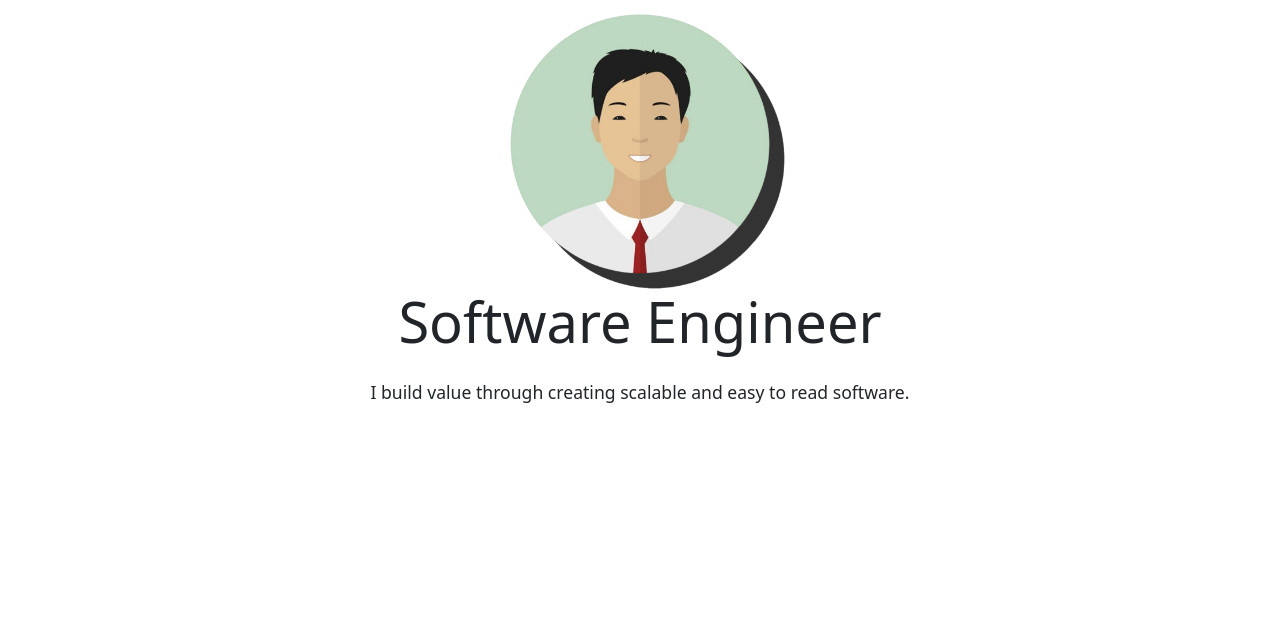
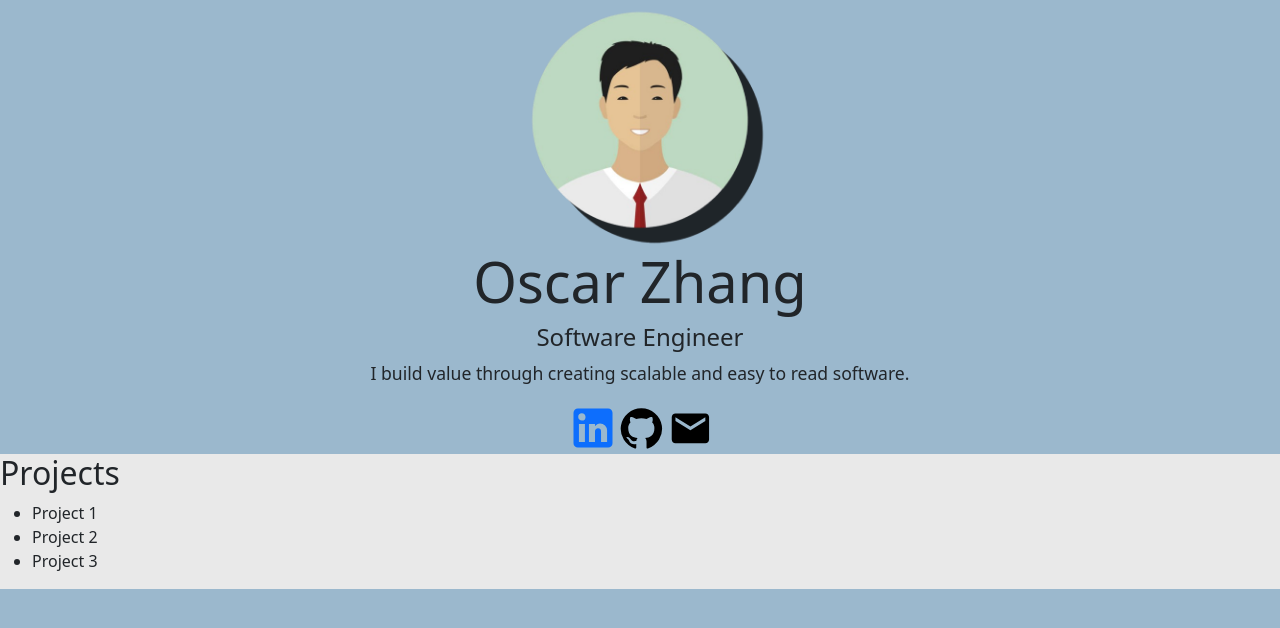
Before and after one commit to oscarzhang228/Portfolio-OZ, a React (Vite) app: page / in a window 1280 px wide. Shown: the top 628 px of the page. Built offline with nearby package versions, Linux system fonts and the light colour scheme.

Commit message:
added subtitle to profile

```diff
--- a/package.json
+++ b/package.json
@@ -10,6 +10,10 @@
     "preview": "vite preview"
   },
   "dependencies": {
+    "@emotion/react": "^11.11.4",
+    "@emotion/styled": "^11.11.0",
+    "@mui/icons-material": "^5.15.12",
+    "@mui/material": "^5.15.12",
     "react": "^18.2.0",
     "react-dom": "^18.2.0",
     "react-router-dom": "^6.22.3"
--- a/src/components/Profile/Profile.module.scss
+++ b/src/components/Profile/Profile.module.scss
@@ -1,10 +1,17 @@
 .Profile-Logo {
-  width: 18rem;
+  width: 15rem;
   filter: drop-shadow(15px 15px rgba(0, 0, 0, 0.8));
 }
 
 .Profile-Title {
   font-size: 3.5rem;
+  @media screen and (max-width: 768px) {
+    font-size: 2.5rem;
+  }
+}
+
+.Profile-Subtitle {
+  font-size: 1.5rem;
 }
 
 .Profile-Body {
--- a/src/components/Profile/Profile.tsx
+++ b/src/components/Profile/Profile.tsx
@@ -1,13 +1,17 @@
 import profilePic from "../../assets/profile-pic.png";
 import styles from "./Profile.module.scss";
 
+/**
+ * Profile section for the website. Displayed at the top
+ */
 export default function Profile() {
   return (
     <section className="d-flex flex-column align-items-center">
       <img src={profilePic} className={styles["Profile-Logo"]}></img>
       <section className={`text-center`}>
-        <h1 className={`${styles["Profile-Title"]}`}>Software Engineer</h1>
-        <p className={`${styles["Profile-Body"]} p-3 px-5`}>
+        <h1 className={`${styles["Profile-Title"]} pt-2`}>Oscar Zhang</h1>
+        <h2 className={`${styles["Profile-Subtitle"]}`}>Software Engineer</h2>
+        <p className={`${styles["Profile-Body"]} px-5`}>
           I build value through creating scalable and easy to read software.
         </p>
       </section>
--- /dev/null
+++ b/src/components/ProjectsBar/ProjectsBar.module.scss
@@ -0,0 +1,3 @@
+.ProjectsBar {
+  background-color: #e9e9e9;
+}
--- /dev/null
+++ b/src/components/ProjectsBar/ProjectsBar.tsx
@@ -0,0 +1,30 @@
+import styles from "./ProjectsBar.module.scss";
+import Paper from "@mui/material/Paper";
+/**
+ * ProjectsBar component used to display projects.
+ */
+export default function ProjectsBar() {
+  return (
+    <section className={`${styles["ProjectsBar"]}`}>
+      <h2>Projects</h2>
+      <ul>
+        <li>Project 1</li>
+        <li>Project 2</li>
+        <li>Project 3</li>
+      </ul>
+    </section>
+  );
+}
+
+type ProjectProps = {
+  elevation: number;
+  title: string;
+  description: string;
+  projectLink: string;
+};
+/**
+ * Project component used to display a single project.
+ */
+const Project = (props: ProjectProps) => {
+  return <Paper></Paper>;
+};
--- /dev/null
+++ b/src/components/SocialBar/SocialBar.module.scss
@@ -0,0 +1,7 @@
+.SocialBar-Icon {
+  transition: 200ms;
+  &:hover {
+    transform: translateY(-5px);
+    transition: 200ms;
+  }
+}
--- /dev/null
+++ b/src/components/SocialBar/SocialBar.tsx
@@ -0,0 +1,47 @@
+import LinkedInIcon from "@mui/icons-material/LinkedIn";
+import EmailIcon from "@mui/icons-material/Email";
+import GitHubIcon from "@mui/icons-material/GitHub";
+import styles from "./SocialBar.module.scss";
+
+/**
+ * SocialBar component used to display social media links and icons.
+ */
+export default function SocialBar() {
+  return (
+    <section className={`d-flex align-items-center justify-content-center`}>
+      <a
+        href="https://www.linkedin.com/in/oscarzhang228"
+        target="_blank"
+        className={`${styles["SocialBar-Icon"]}`}
+      >
+        <LinkedInIcon sx={linkedInStyle} />
+      </a>
+      <a
+        href="https://www.github.com/oscarzhang228"
+        target="_blank"
+        className={`pe-1 ${styles["SocialBar-Icon"]}`}
+      >
+        <GitHubIcon sx={iconStyle} />
+      </a>
+      <a
+        href="mailto:oscarzhang228@gmail.com"
+        target="_blank"
+        className={`${styles["SocialBar-Icon"]}`}
+      >
+        <EmailIcon sx={iconStyle} />
+      </a>
+    </section>
+  );
+}
+
+const linkedInStyle = {
+  width: "3.25rem",
+  height: "3.25rem",
+  padding: "0",
+};
+
+const iconStyle = {
+  width: "2.8rem",
+  height: "2.8rem",
+  color: "black",
+};
--- a/src/pages/Landing.tsx
+++ b/src/pages/Landing.tsx
@@ -1,9 +1,16 @@
 import Profile from "../components/Profile/Profile";
+import ProjectsBar from "../components/ProjectsBar/ProjectsBar";
+import SocialBar from "../components/SocialBar/SocialBar";
 
+/**
+ * Landing page for the website
+ */
 export default function Landing() {
   return (
-    <section>
+    <section className="page blue-page d-flex flex-column ">
       <Profile />
+      <SocialBar />
+      <ProjectsBar />
     </section>
   );
 }
--- a/src/styles/_globals.scss
+++ b/src/styles/_globals.scss
@@ -0,0 +1,9 @@
+@use "./variables" as *;
+.page {
+  // make sure pages fill up the screen
+  min-height: 100vh;
+  min-width: 100vw;
+  &.blue-page {
+    background-color: $light-blue;
+  }
+}
--- a/src/styles/_variables.scss
+++ b/src/styles/_variables.scss
@@ -0,0 +1 @@
+$light-blue: rgb(155, 184, 205);
```
Also changed, not shown: 1 other file (tests, documents, lock files or other folders).
